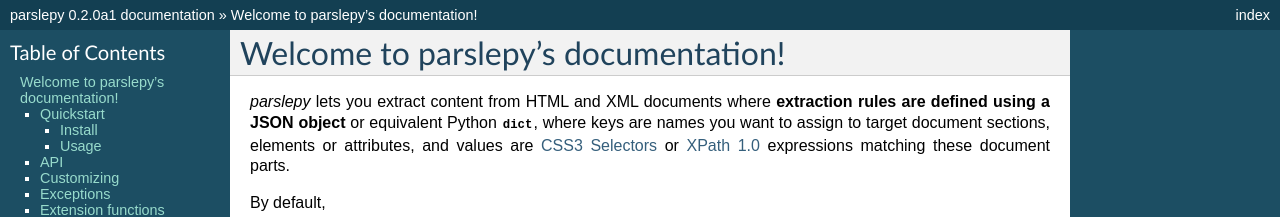
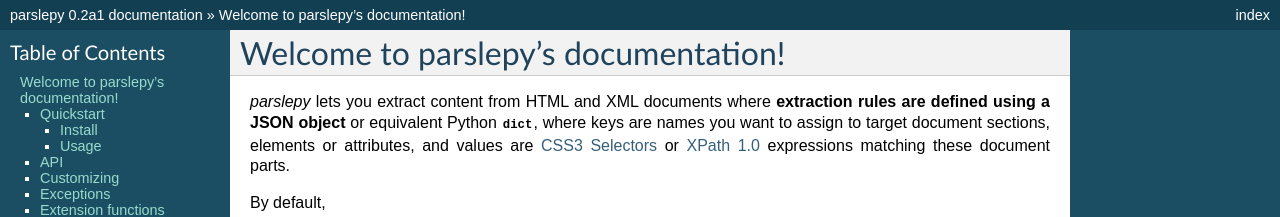
Before and after one commit to redapple/parslepy, a Sphinx documentation site: the page built from docs/index.rst, in a window 1280 px wide and 900 px high. Shown: the top 217 px of the window. Built offline with Sphinx 7.4.7, drawn with Linux system fonts in a browser that asks for light colours; some of the changed text lies outside the part shown.

Commit message:
Fixed 0.2 alpha 1 release version name

```diff
--- a/docs/conf.py
+++ b/docs/conf.py
@@ -50,7 +50,7 @@
 # The short X.Y version.
 version = '0.2'
 # The full version, including alpha/beta/rc tags.
-release = '0.2.0a1'
+release = '0.2a1'
 
 # The language for content autogenerated by Sphinx. Refer to documentation
 # for a list of supported languages.
--- a/setup.py
+++ b/setup.py
@@ -3,7 +3,7 @@
 from distutils.core import setup
 
 setup(name='parslepy',
-      version='0.2.0a1',
+      version='0.2a1',
       description='Parsley extraction library using lxml',
       long_description="""
 ========
```
Also changed, not shown: 1 other file.
